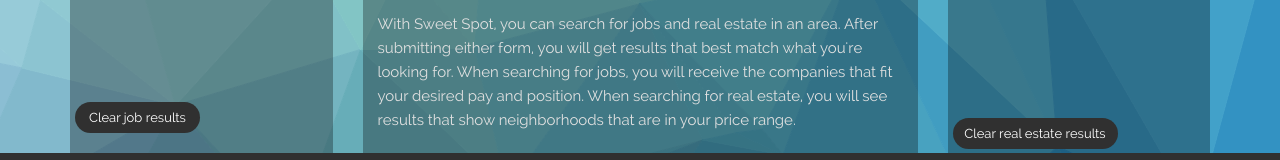
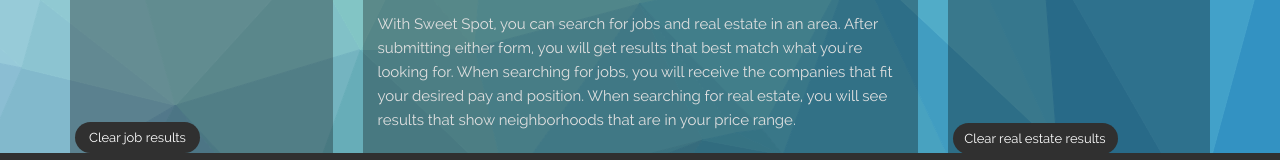
Before and after one commit to jameslvdb/sweetspot, a plain HTML site: page index.html in a window 1280 px wide. Shown: the part 597-757 px from the top of the page. Drawn offline with nearby package versions, Linux system fonts and the light colour scheme; some packages are replaced by stand-ins of ours.

Commit message:
Fixed button positioning

```diff
--- a/css/style.css
+++ b/css/style.css
@@ -152,6 +152,7 @@ img
 	border: 0;
 	margin: 0;
 	padding: 0 0 8px;
+	vertical-align: bottom;
 }
 
 #colTwo
@@ -354,9 +355,17 @@ img
 }
 
 /*========== SCROLLABLE CONTENT ===========*/
-#scrollable-content
+#scrollable-content-jobs
 {
-  height: 500px;
+  height: 520px;
+  overflow: auto;
+  max-width: 100%;
+  margin-bottom: 10px;
+}
+
+#scrollable-content-real-estate
+{
+  height: 505px;
   overflow: auto;
   max-width: 100%;
   margin-bottom: 10px;
@@ -462,7 +471,7 @@ img
 }
 #featured-jobs li {
 	float: left;
-	width: 304px;
+	width: 100%;
 	color: #ebebeb;
 	position: relative;
 	margin-bottom: 15px;
--- a/index.html
+++ b/index.html
@@ -49,12 +49,14 @@
 							<div id="body">
 								<div id="featured-jobs">
 									<h3>Jobs In This Area</h3>
-									<div id="scrollable-content">
+									<div id="scrollable-content-jobs">
 										<ul>
 											<li>Search for a job to see results!</li>
 										</ul>
 									</div>
-									<input type="button" value="Clear job results" onclick="resetResults(true)" class="btn">
+									<div>
+										<input type="button" value="Clear job results" onclick="resetResults(true)" class="btn">
+									</div>
 								</div>
 							</div>
 						</div>
@@ -63,7 +65,7 @@
 						<div id="colThree">
 							<div id="featured-real-estate">
 								<h3>Neighborhoods in this Area</h3>
-								<div id="scrollable-content">
+								<div id="scrollable-content-real-estate">
 									<ul>
 										<li>Search for real estate to see results!</li>
 									</ul>
```
